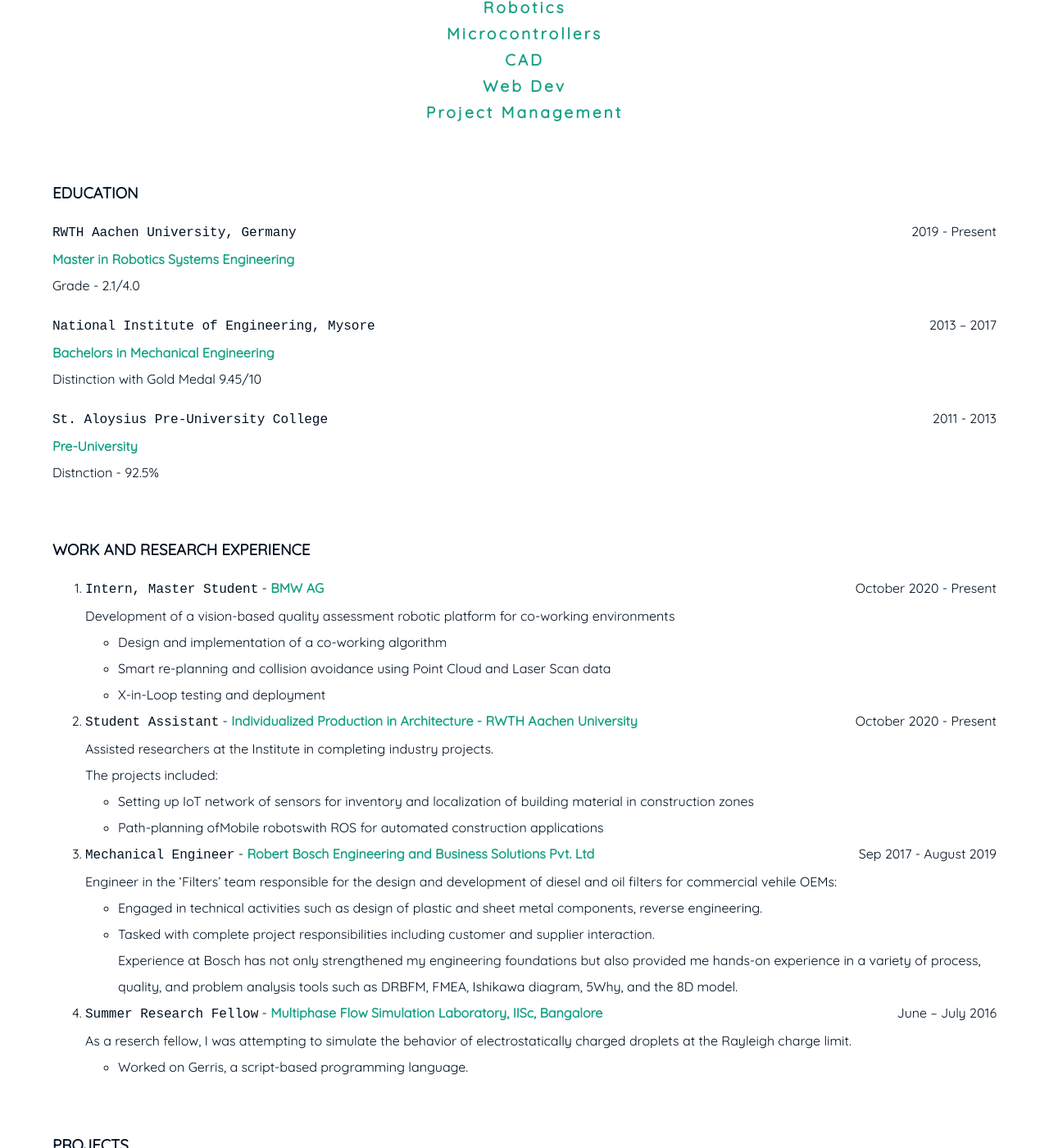
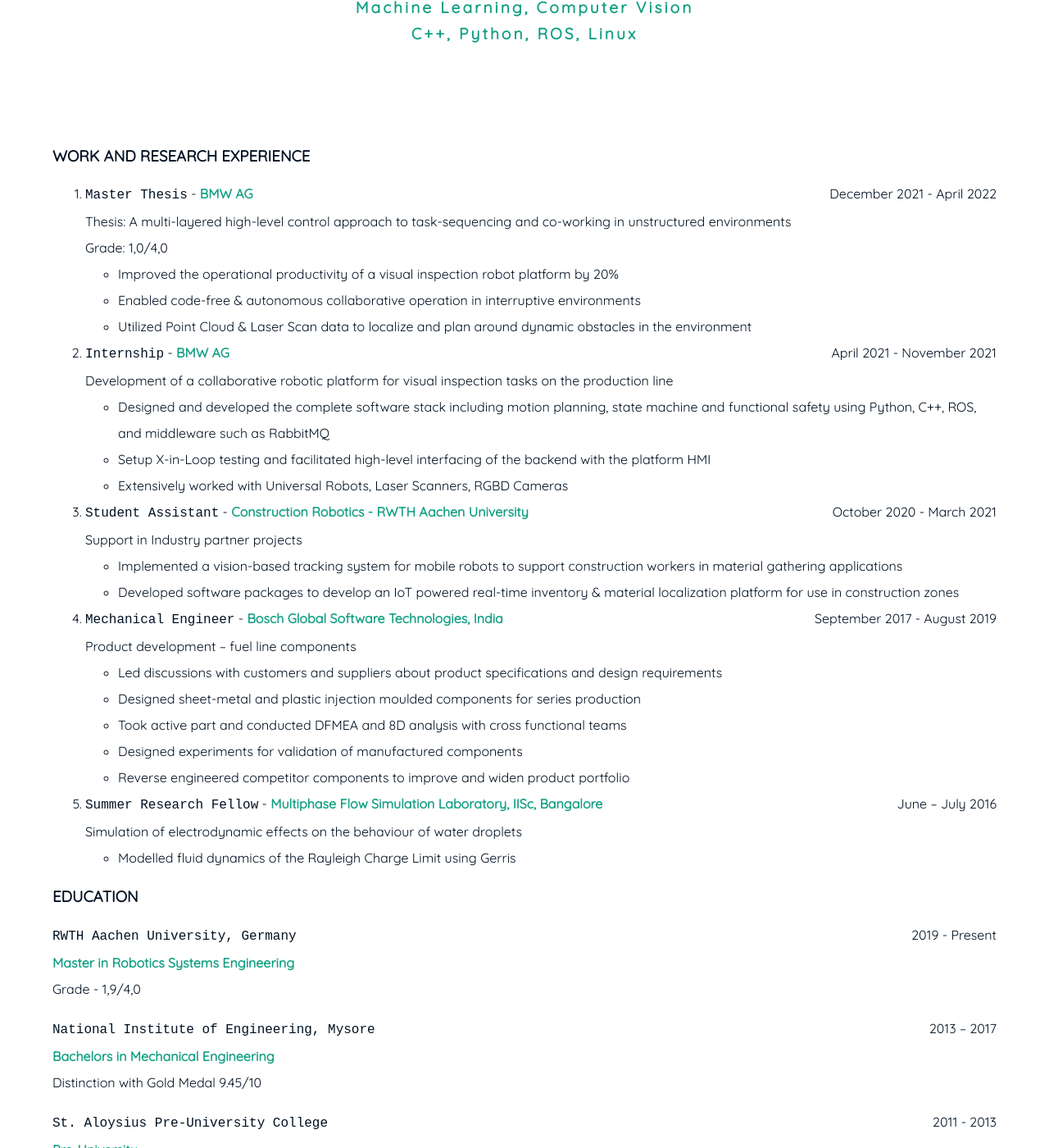
Before and after one commit to Stephen-Tellis/home, a Jekyll site: the page built from resume.md, in a window 1280 px wide and 1400 px high, scrolled down 411 px. Shown: the whole window at 82% size. Built offline with Jekyll 4.4.1, drawn with Linux system fonts in a browser that asks for light colours; some of the changed text lies outside the part shown.

Commit message:
updated resume

```diff
--- a/resume.md
+++ b/resume.md
@@ -8,18 +8,48 @@ subtitle: Stephen Tellis
 <br>-->
 
 ###  TECHNICAL SKILLS & TOOLS
+> **Robotics**
 > **Machine Learning, Computer Vision**
-> **Robotics**
-> **Microcontrollers**
-> **CAD**
-> **Web Dev**
-> **Project Management**
+> **C++, Python, ROS, Linux**
 
+<br />
+### WORK AND RESEARCH EXPERIENCE
+
+1. `Master Thesis` - **BMW AG**<span style="float: right; ">December 2021 - April 2022</span>
+Thesis: A multi-layered high-level control approach to task-sequencing and co-working in unstructured environments
+Grade: 1,0/4,0
+- Improved the operational productivity of a visual inspection robot platform by 20%
+- Enabled code-free & autonomous collaborative operation in interruptive environments
+- Utilized Point Cloud & Laser Scan data to localize and plan around dynamic obstacles in the environment
+
+2. `Internship` - **BMW AG**<span style="float: right; ">April 2021 - November 2021</span>
+Development of a collaborative robotic platform for visual inspection tasks on the production line
+- Designed and developed the complete software stack including motion planning, state machine and functional safety  using Python, C++, ROS, and middleware such as RabbitMQ
+- Setup X-in-Loop testing and facilitated high-level interfacing of the backend with the platform HMI
+- Extensively worked with Universal Robots, Laser Scanners, RGBD Cameras
+
+3. `Student Assistant` - **Construction Robotics - RWTH
+Aachen University**<span style="float: right; ">October 2020 - March 2021</span>
+Support in Industry partner projects
+- Implemented a vision-based tracking system for mobile robots to support construction workers in material gathering  applications
+- Developed software packages to develop an IoT powered real-time inventory & material localization platform for use in construction zones
+
+4. `Mechanical Engineer` - **Bosch Global Software Technologies, India** <span style="float: right; ">September 2017 - August 2019</span>
+Product development – fuel line components
+- Led discussions with customers and suppliers about product specifications and design requirements
+- Designed sheet-metal and plastic injection moulded components for series production
+- Took active part and conducted DFMEA and 8D analysis with cross functional teams
+- Designed experiments for validation of manufactured components
+- Reverse engineered competitor components to improve and widen product portfolio
+
+5. `Summer Research Fellow` - **Multiphase Flow Simulation Laboratory, IISc, Bangalore** <span style="float: right; ">June – July 2016</span>
+Simulation of electrodynamic effects on the behaviour of water droplets
+- Modelled fluid dynamics of the Rayleigh Charge Limit using Gerris
 
 ### EDUCATION
 `RWTH Aachen University, Germany` <span style="float: right; ">2019 - Present</span>
 **Master in Robotics Systems Engineering**
-Grade - 2.1/4.0
+Grade - 1,9/4,0
 
 `National Institute of Engineering, Mysore` <span style="float: right; ">2013 – 2017</span>
 **Bachelors in Mechanical Engineering**
@@ -30,86 +60,8 @@ Distinction with Gold Medal 9.45/10
 Distnction - 92.5%
 
 <br />
-### WORK AND RESEARCH EXPERIENCE
+### LANGUAGES SPOKEN
 
-1. `Intern, Master Student` - **BMW AG**<span style="float: right; ">October 2020 - Present</span>
-Development of a vision-based quality assessment robotic platform for co-working environments
-- Design and implementation of a co-working algorithm
-- Smart re-planning and collision avoidance using Point Cloud and Laser Scan data
-- X-in-Loop testing and deployment
-
-2. `Student Assistant` - **Individualized Production in Architecture - RWTH
-Aachen University**<span style="float: right; ">October 2020 - Present</span>
-Assisted researchers at the Institute in completing industry projects.
-The projects included:
-- Setting up IoT network of sensors for inventory and localization of building material in construction zones
-- Path-planning ofMobile robotswith ROS for automated construction applications
-
-3. `Mechanical Engineer` - **Robert Bosch Engineering and Business Solutions Pvt.
-Ltd** <span style="float: right; ">Sep 2017 - August 2019</span>
-Engineer in the 'Filters' team responsible for the design and development of diesel and oil filters for commercial vehile OEMs:
-- Engaged in technical activities such as design of plastic and sheet metal components, reverse engineering.
-- Tasked with complete project responsibilities including customer and supplier interaction.
-Experience at Bosch has not only strengthened my engineering foundations but also provided me hands-on experience in a variety of process, quality, and problem analysis tools such as DRBFM, FMEA, Ishikawa diagram, 5Why, and the 8D model.
-
-
-4. `Summer Research Fellow` - **Multiphase Flow Simulation Laboratory, IISc, Bangalore** <span style="float: right; ">June – July 2016</span>
-As a reserch fellow, I was attempting to simulate the behavior of electrostatically charged droplets at the Rayleigh charge limit.
-- Worked on Gerris, a script-based programming language.
-
-<br />
-### PROJECTS
-
-1. **Team SAENIEks - SAE BAJA team of NIE** - `Project Manager` <span style="float: right; ">March 2016 – March 2017</span>
-- Captain of a 25 member cross-functional team
-- Tasks including securing and coordinating sponsorships, team logistics and resource management
-The hurdles faced in this position clearly expanded my horizons and gave me a perspective of the world from a managers shoes.
-
-2. **Team SAENIEks - SAE BAJA team of NIE** - `Team member` <span style="float: right; ">March 2015 – March 2016</span>
-- Design of Roll Cage and Suspension components
-- FEA analysis of components
-The position demanded technical know-how of an All-Terrain Vehicle.
-
-3. **CFD analysis of conjugated heat transfer in microchannel heat sink** - `Mini-Project` <span style="float: right; ">February - June 2016</span>
-The work focused on numerical estimation of effect of orientation and fillet radius on the heat transfer rates in a micro-channel heat. Study conducted with Ansys and limited to single phase laminar flow.
-
-4. **Automatic Gear Reduction for Motorbikes** - `Bachelor Project` <span style="float: right; ">July 2016 - July 2017</span>
-The main objective of this project was to automate the down-shifting of gears in a motorbike bike with manual transmission. The automation resulted in easing the drivability and improved mileage.
-- A working prototype was made and demonstrated as a team of four
-- Experience with microcontroller programming and control systems
-- Indigenously developed algorithm
-
-<br />
-### INDUSTRY INTERNSHIPS AND CERTIFICATIONS
-
-1. `Intern` - **Mangalore Refinery and Petrochemicals Ltd.** <span style="float: right; ">December 2015 – January 2016</span>
-An internship centred on maintenance and repair of mechanical components in large industries.
-
-2. `Intern` - **Mandovi Motors Pvt. Ltd.** <span style="float: right; ">July 2015 – 10 Days</span>
-A hands on experience in repairs and service of Suzuki four wheelers.
-
-3. `Attendee` - **Basic course in Automobile Engineering(B-CAT)** <span style="float: right; ">June – July 2015</span>
-Certification at NIE-Eicher Centre for Automobile technology.
-- Covered powertrain and control systems of a commercial vehicle with live models, in great detail.
-- Practical sessions with tear down and rebuild of a complete Eicher diesel truck engine.
-
-<br />
-### RECOGNITION & PRESENTATIONS
-
-1. **NIE-Meritor scholarship** - `Meritor HVS (India) Limited` <span style="float: right; ">2015</span>
-Certificate of recognition
-
-2. **Endowment gold medal** - `National Institute of Engineering`<span style="float: right; ">2015 Graduation day</span>
-Topper in Machine Drawing
-
-3. **CogNIEscience _(Won 2<sup>nd</sup> place)_**- `National level technical paper presentation competition` <span style="float: right; ">2015</span>
-Numerical investigation of heat transfer and fluid flow in a heat sink
-
-4. **Innovation presentation** - `Robert Bosch Engineering` <span style="float: right; ">2018</span>
-Determination of pressure drop across a filter head without numerical simulation
-
-<br />
-### LANGUAGES SPOKEN
 Fluent:
 - English *(IELTS - 8.5/9)*
 - Hindi
```
